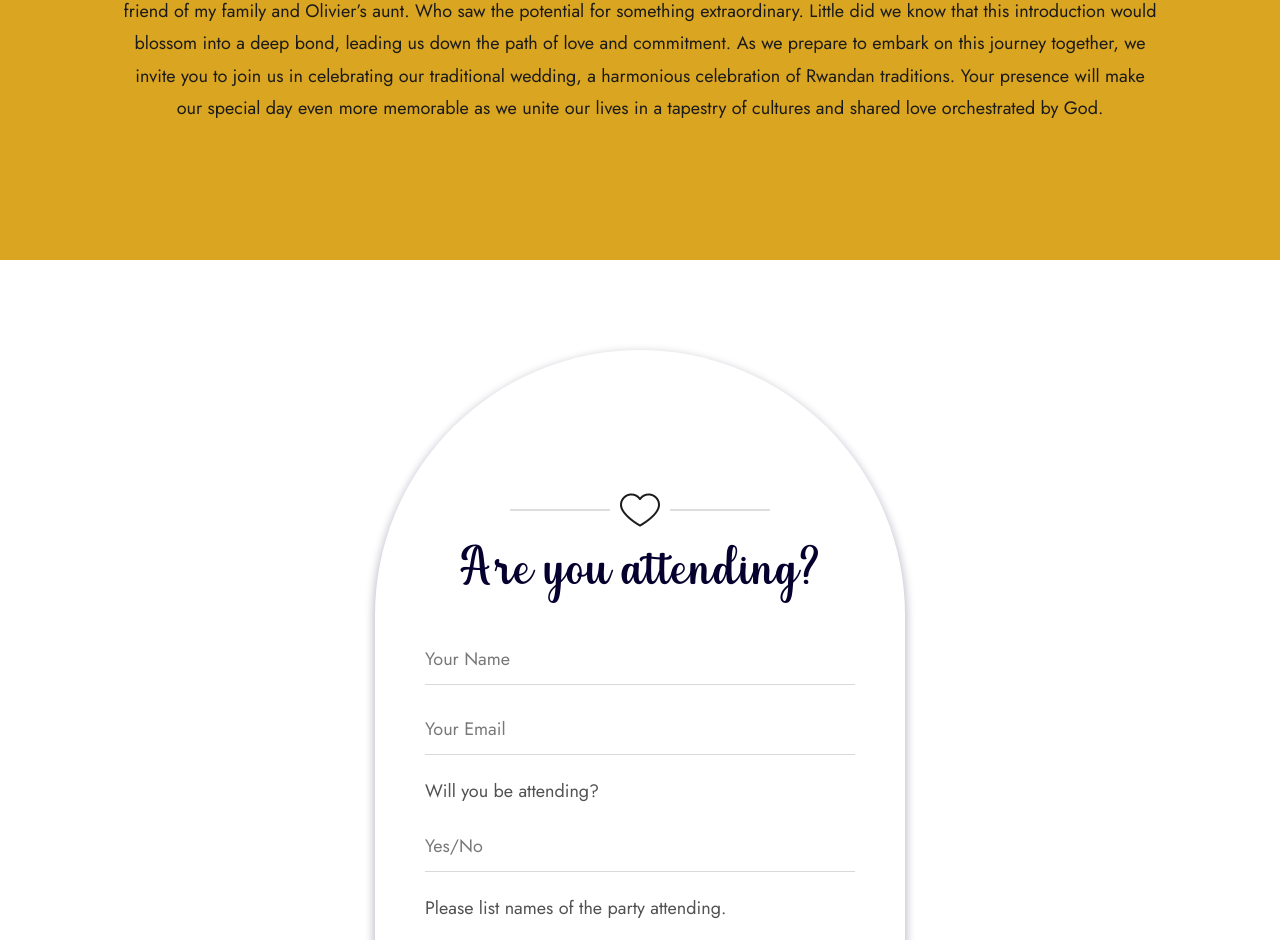
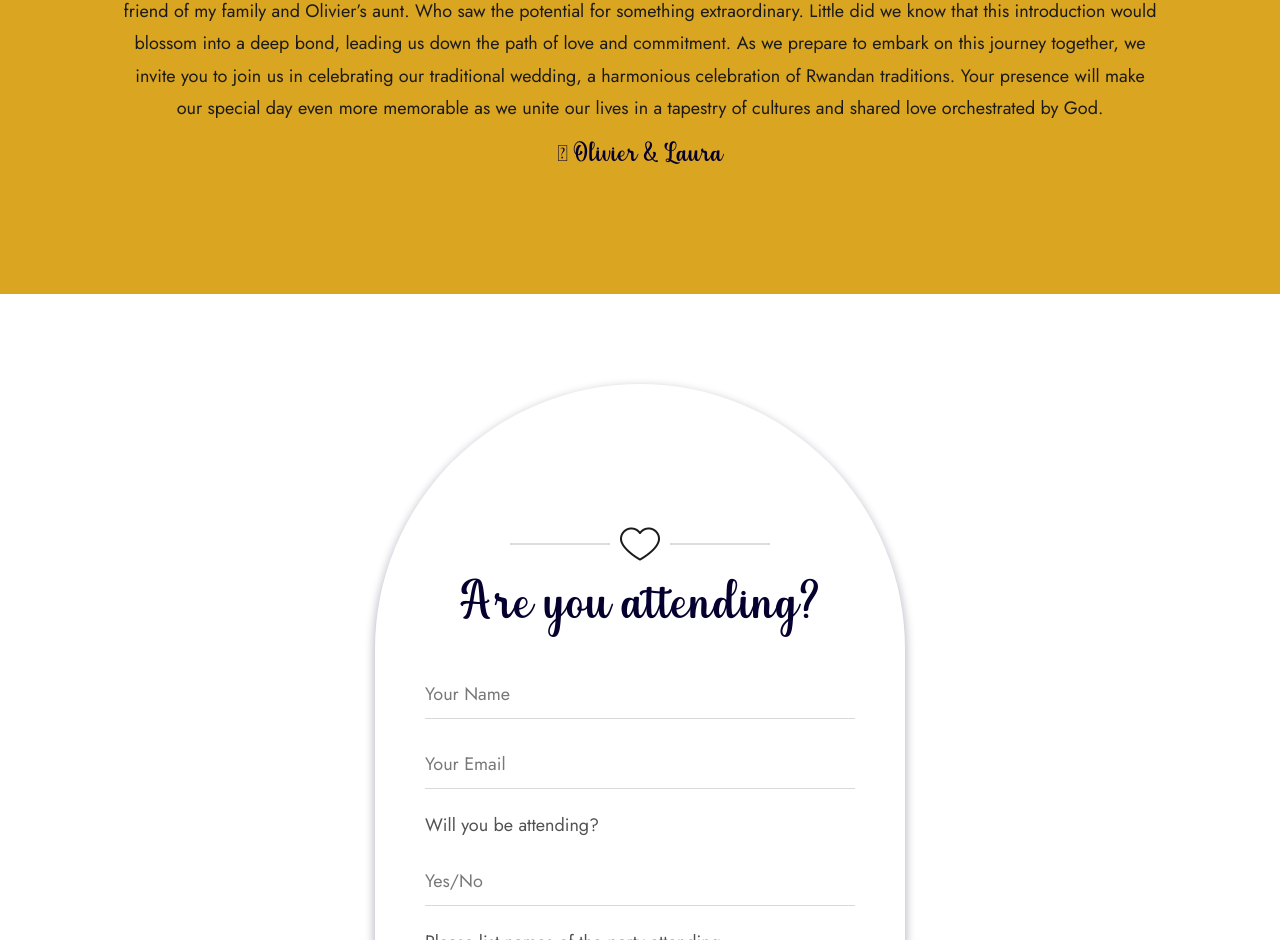
Before and after one commit to gustaveH/lauraOlyWedding-master, a Next.js app: page / in a window 1280 px wide. Shown: the part 1310-2250 px from the top of the page. Built offline with nearby package versions, Linux system fonts and the light colour scheme.

Commit message:
story div

```diff
--- a/components/StorySection/StorySection.js
+++ b/components/StorySection/StorySection.js
@@ -17,8 +17,8 @@ const StorySection = (props) => {
                 <h1>A Love Story</h1>
                 <p className='ourLoveStory'>Welcome to the celebration of love that transcends distance! Our love story began with the magic of connection, sparked by a beloved friend of my family and Olivier’s aunt. Who saw the potential for something extraordinary. Little did we know that this introduction would blossom into a deep bond, leading us down the path of love and commitment. As we prepare to embark on this journey together, we invite you to join us in celebrating our traditional wedding, a harmonious celebration of Rwandan traditions. Your presence will make our special day even more memorable as we unite our lives in a tapestry of cultures and shared love orchestrated by God.
                 </p>
+                <h4 className="fi flaticon-dove"> Olivier & Laura</h4>
             </div>
-
         </section>
     )
 }
```
